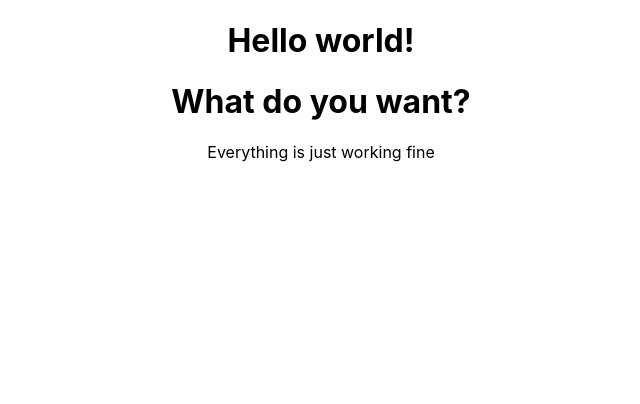
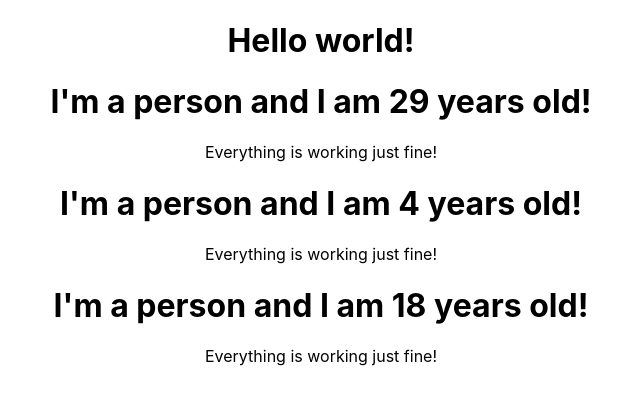
Before and after one commit to Asif-newaz/try-react, a React (Create React App) app: page / in a window 1280 px wide. Shown: the top 404 px of the page, without its empty margins (319-959 px from the left). Built offline with nearby package versions, Linux system fonts and the light colour scheme.

Commit message:
working with component

```diff
--- a/src/App.js
+++ b/src/App.js
@@ -17,6 +17,8 @@
       <div className="App">
         <h1>Hello world!</h1>
         <Person />
+        <Person />
+        <Person />
       </div>
     );
     // return React.createElement(
--- a/src/Person/Person.js
+++ b/src/Person/Person.js
@@ -1,12 +1,14 @@
 import React from "react";
 
-const Person = () => {
+const person = () => {
   return (
     <>
-      <h1>What do you want?</h1>
-      <p>Everything is just working fine</p>
+      <h1>I'm a person and I am {Math.floor(Math.random() * 30)} years old!</h1>
+      <p>Everything is working just fine!</p>
     </>
   );
 };
 
-export default Person;
+// console.log(Math.ceil(Math.random() * 30));
+
+export default person;
```
